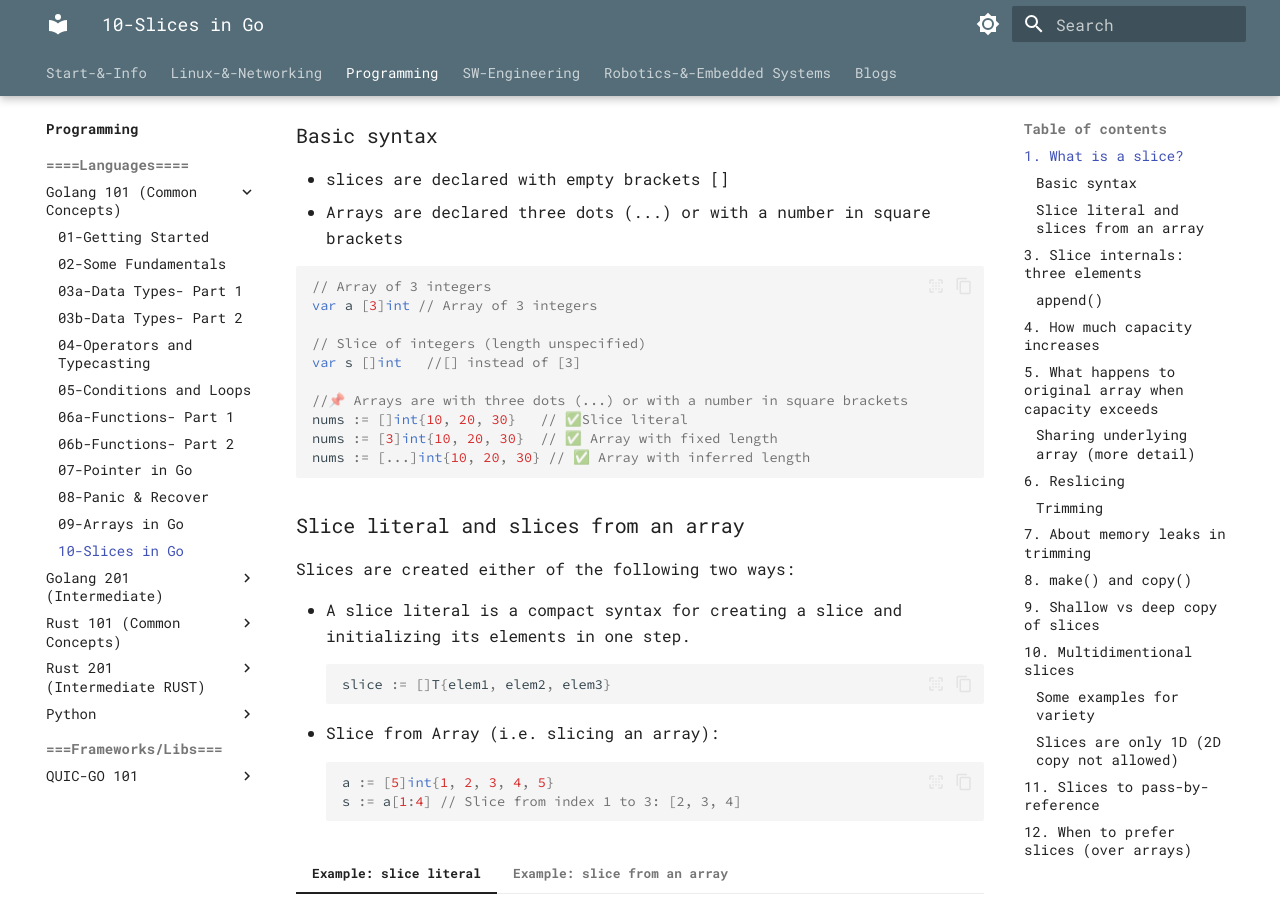
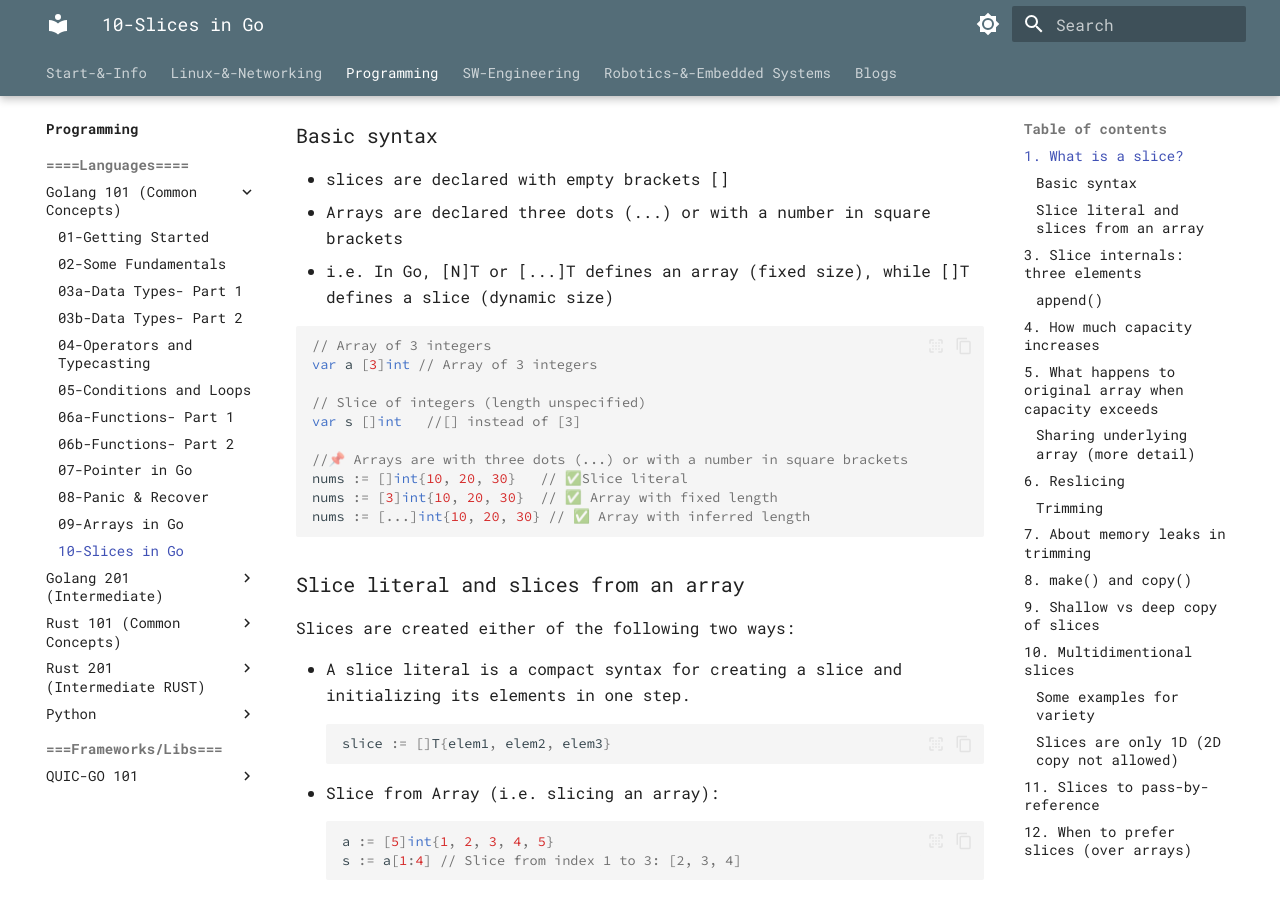
Before and after one commit to alohamujeeb/alohamujeeb.github.io, an MkDocs documentation site: the page built from docs/programming/languages/golang101/10-slices-in-Go.md, in a window 1280 px wide and 900 px high, scrolled down 620 px. Built offline with MkDocs 1.6.1 and Material for MkDocs 9.7.7, drawn with Linux system fonts in a browser that asks for light colours.

Commit message:
go section modified

````diff
--- a/docs/programming/languages/golang101/10-slices-in-Go.md
+++ b/docs/programming/languages/golang101/10-slices-in-Go.md
@@ -18,7 +18,8 @@ Main topics:
 
 - slices are declared with empty brackets []
 - Arrays are declared three dots (...) or with a number in square brackets
-
+- i.e.
+	In Go, [N]T or [...]T defines an array (fixed size), while []T defines a slice (dynamic size)
 
 ``` go
 // Array of 3 integers
````
